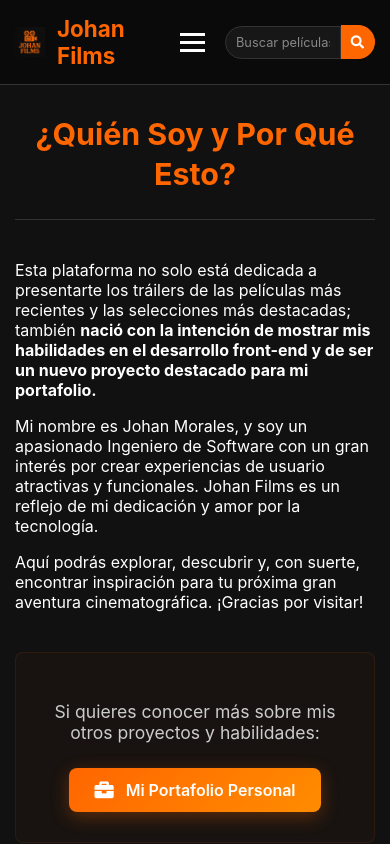
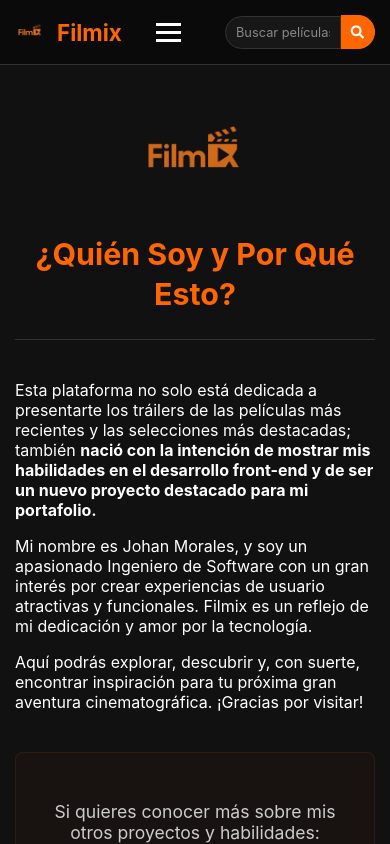
Before and after one commit to JohanMorales211/my-platform-cinema, an Angular app: page /quien-soy in a window 390 px wide. Shown: the top 844 px of the page. Built offline with nearby package versions, Linux system fonts and the light colour scheme.

Commit message:
feat: Update branding from 'Johan Films' to 'Filmix'; enhance logo and styling across components

```diff
--- a/src/about/about.component.css
+++ b/src/about/about.component.css
@@ -20,9 +20,11 @@
 }
 
 .about-logo {
-  width: 80px;
+  width: 180px;
   height: auto;
-  margin-bottom: 20px;
+  display: block;
+  margin: 0 auto;
+  margin-bottom: 30px;
   opacity: 0.9;
 }
 
@@ -157,6 +159,10 @@
   .about-header h1 {
     font-size: 2.2em;
   }
+  .about-logo {
+    width: 150px;
+    margin-bottom: 25px;
+  }
   .welcome-message p {
     font-size: 1.05em;
   }
@@ -177,7 +183,8 @@
     font-size: 1.9em;
   }
   .about-logo {
-    width: 70px;
+    width: 120px;
+    margin-bottom: 20px;
   }
   .welcome-message p {
     font-size: 1em;
--- a/src/about/about.component.html
+++ b/src/about/about.component.html
@@ -1,5 +1,6 @@
 <div class="about-page-wrapper">
   <header class="about-header">
+    <img src="assets/images/logo_johan_films.png" alt="Filmix Logo" class="about-logo">
     <h1>{{ pageTitle }}</h1>
   </header>
 
--- a/src/about/about.component.ts
+++ b/src/about/about.component.ts
@@ -13,7 +13,7 @@
   pageTitle: string = "¿Quién Soy y Por Qué Esto?";
   welcomeText: string = `
     <p>Esta plataforma no solo está dedicada a presentarte los tráilers de las películas más recientes y las selecciones más destacadas; también <strong>nació con la intención de mostrar mis habilidades en el desarrollo front-end y de ser un nuevo proyecto destacado para mi portafolio.</strong></p>
-    <p>Mi nombre es Johan Morales, y soy un apasionado Ingeniero de Software con un gran interés por crear experiencias de usuario atractivas y funcionales. Johan Films es un reflejo de mi dedicación y amor por la tecnología.</p>
+    <p>Mi nombre es Johan Morales, y soy un apasionado Ingeniero de Software con un gran interés por crear experiencias de usuario atractivas y funcionales. Filmix es un reflejo de mi dedicación y amor por la tecnología.</p>
     <p>Aquí podrás explorar, descubrir y, con suerte, encontrar inspiración para tu próxima gran aventura cinematográfica. ¡Gracias por visitar!</p>
   `;
   portfolioLink: string = "https://johanmorales211.github.io/portafolio-personal/";
--- a/src/app/app.component.html
+++ b/src/app/app.component.html
@@ -1,8 +1,8 @@
 <header class="app-header" [class.menu-open]="isMenuOpen">
   <div class="header-container">
     <a routerLink="/home" class="logo" (click)="isMenuOpen = false">
-      <img src="assets/images/logo_johan_films.png" alt="Johan Films Logo" class="site-logo-img">
-      <span class="site-logo-text">Johan Films</span>
+      <img src="assets/images/logo_johan_films.png" alt="Filmix Logo" class="site-logo-img">
+      <span class="site-logo-text">Filmix</span>
     </a>
 
     <button class="menu-toggle" (click)="toggleMenu()" aria-label="Toggle menu" [attr.aria-expanded]="isMenuOpen">
--- a/src/app/app.component.ts
+++ b/src/app/app.component.ts
@@ -17,7 +17,7 @@
   styleUrls: ['./app.component.css']
 })
 export class AppComponent {
-  title = 'Johan Films';
+  title = 'Filmix';
   isMenuOpen = false;
   searchQuery: string = '';
 
--- a/src/index.html
+++ b/src/index.html
@@ -2,7 +2,7 @@
 <html lang="en">
 <head>
   <meta charset="utf-8">
-  <title>Johan Films</title>
+  <title>Filmix</title>
   <base href="/">
   <meta name="viewport" content="width=device-width, initial-scale=1">
   <link rel="icon" type="image/png" href="assets/images/logo_johan_films.png">
--- a/src/maintenance/maintenance.component.html
+++ b/src/maintenance/maintenance.component.html
@@ -25,7 +25,7 @@
 
     <p class="maintenance-signature-fullpage">
       Agradecemos tu paciencia y emoción.<br>
-      <strong>El equipo de Johan Films</strong>
+      <strong>El equipo de Filmix</strong>
     </p>
   </div>
 </div>
--- a/src/shared/footer/footer.component.html
+++ b/src/shared/footer/footer.component.html
@@ -12,7 +12,7 @@
       </a>
     </div>
     <p class="footer-copyright">
-      © {{ currentYear }} Johan Films. Todos los derechos reservados.
+      © {{ currentYear }} Filmix. Todos los derechos reservados.
     </p>
   </div>
 </footer>
```
Also changed, not shown: src/assets/images/logo_johan_films.png.
